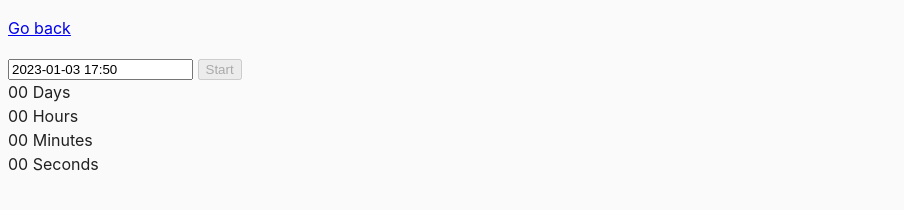
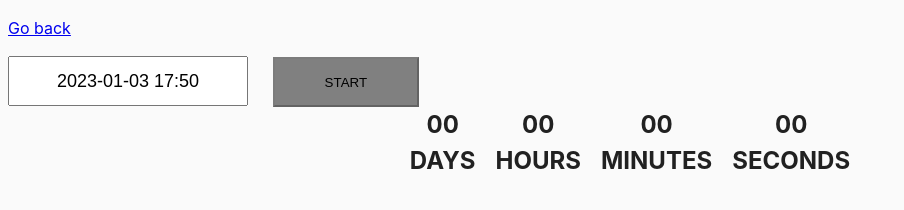
Before and after one commit to KostiaZ/goit-js-hw-09, a website built with Parcel: page src/02-timer.html in a window 1280 px wide. Shown: the whole page, without its empty margins (0-904 px from the left). Built offline with nearby package versions, Linux system fonts and the light colour scheme.

Commit message:
add styles to 2nd task

```diff
--- a/src/css/common.css
+++ b/src/css/common.css
@@ -16,3 +16,48 @@ img {
   display: block;
   max-width: 100%;
 }
+
+button {
+  margin: 0 20px;
+  width: 11em;
+  height: 50px;
+  background: darksalmon;
+  color: black;
+  text-transform: uppercase;
+}
+
+button:disabled {
+  margin: 0 20px;
+  background: gray;
+  color: black;
+}
+
+input {
+  height: 50px;
+  text-align: center;
+  font-size: large;
+}
+
+.boxElement {
+  display: flex;
+  justify-content: center;
+  align-items: center;
+  height: 90vh;
+}
+
+.timer {
+  display: flex;
+  flex-direction: row;
+  justify-content: center;
+}
+
+.field {
+  display: flex;
+  flex-direction: column;
+  align-items: center;
+  margin-right: 20px;
+
+  font-size: x-large;
+  text-transform: uppercase;
+  font-weight: 700;
+}
```
